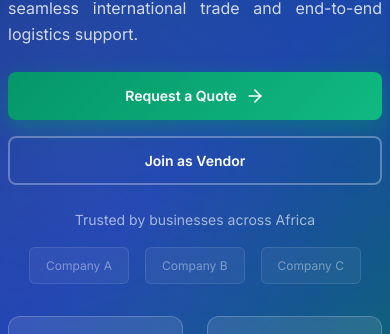
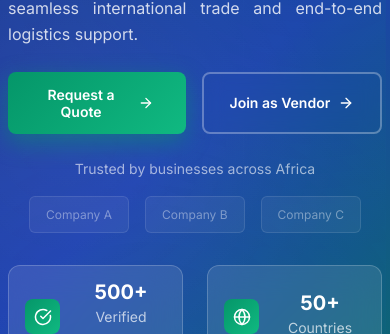
Before and after one commit to nehcracker/Globe-Sourcing-Procurement, a React (Create React App) app: page / in a window 390 px wide. Shown: the part 316-650 px from the top of the page. Built offline with nearby package versions, Linux system fonts and the light colour scheme; no server answers.

Commit message:
Hero section Home page

```diff
--- a/src/components/Hero/Hero.jsx
+++ b/src/components/Hero/Hero.jsx
@@ -8,15 +8,27 @@ import styles from './Hero.module.css';
 
 const Hero = () => {
   const [isLoaded, setIsLoaded] = useState(false);
+  const [isMobile, setIsMobile] = useState(false);
   const { ref: heroRef } = useScrollAnimation({ threshold: 0.2 });
 
   useEffect(() => {
+    // Check if device is mobile
+    const checkMobile = () => {
+      setIsMobile(window.innerWidth <= 768);
+    };
+
+    checkMobile();
+    window.addEventListener('resize', checkMobile);
+
     // Trigger entrance animation after component mounts
     const timer = setTimeout(() => {
       setIsLoaded(true);
     }, 100);
 
-    return () => clearTimeout(timer);
+    return () => {
+      clearTimeout(timer);
+      window.removeEventListener('resize', checkMobile);
+    };
   }, []);
 
   const handleCtaClick = (targetId) => {
@@ -24,10 +36,10 @@ const Hero = () => {
   };
 
   const stats = [
-    { number: '500+', label: 'Verified Suppliers', icon: <CheckCircle size={20} /> },
-    { number: '50+', label: 'Countries', icon: <Globe size={20} /> },
-    { number: '1000+', label: 'Products Sourced', icon: <Package size={20} /> },
-    { number: '99%', label: 'On-Time Delivery', icon: <Truck size={20} /> }
+    { number: '500+', label: 'Verified Suppliers', icon: <CheckCircle size={isMobile ? 18 : 20} /> },
+    { number: '50+', label: 'Countries', icon: <Globe size={isMobile ? 18 : 20} /> },
+    { number: '1000+', label: 'Products Sourced', icon: <Package size={isMobile ? 18 : 20} /> },
+    { number: '99%', label: 'On-Time Delivery', icon: <Truck size={isMobile ? 18 : 20} /> }
   ];
 
   return (
@@ -46,7 +58,7 @@ const Hero = () => {
           <div className={styles.mainContent}>
             {/* Badge */}
             <div className={`${styles.badge} ${isLoaded ? styles.fadeInUp : ''}`}>
-              <Globe size={16} />
+              <Globe size={14} />
               <span>Trusted Global Procurement Partner</span>
             </div>
 
@@ -54,7 +66,7 @@ const Hero = () => {
             <h1 className={`${styles.headline} ${isLoaded ? styles.fadeInUp : ''}`}>
               <span className={styles.gradientText}>Global Procurement</span>
               <br />
-              <span>and Sourcing Services</span>
+              <span className={styles.regularText}>and Sourcing Services</span>
             </h1>
 
             {/* Subtitle */}
@@ -68,16 +80,20 @@ const Hero = () => {
               <button
                 className={`${styles.primaryCta} ${styles.pulseAnimation}`}
                 onClick={() => handleCtaClick('#buyer-form')}
+                aria-label="Request a procurement quote"
               >
                 <span>Request a Quote</span>
-                <ArrowRight size={20} />
+                <ArrowRight size={18} />
+                <div className={styles.buttonRipple}></div>
               </button>
 
               <button
                 className={styles.secondaryCta}
                 onClick={() => handleCtaClick('#vendor-form')}
+                aria-label="Join as a vendor partner"
               >
                 <span>Join as Vendor</span>
+                <ArrowRight size={16} className={styles.secondaryArrow} />
               </button>
             </div>
 
@@ -85,10 +101,15 @@ const Hero = () => {
             <div className={`${styles.trustIndicators} ${isLoaded ? styles.fadeInUp : ''}`}>
               <span className={styles.trustText}>Trusted by businesses across Africa</span>
               <div className={styles.trustLogos}>
-                {/* Placeholder for company logos */}
-                <div className={styles.trustLogo}>Company A</div>
-                <div className={styles.trustLogo}>Company B</div>
-                <div className={styles.trustLogo}>Company C</div>
+                <div className={styles.trustLogo}>
+                  <span>Company A</span>
+                </div>
+                <div className={styles.trustLogo}>
+                  <span>Company B</span>
+                </div>
+                <div className={styles.trustLogo}>
+                  <span>Company C</span>
+                </div>
               </div>
             </div>
           </div>
@@ -113,7 +134,8 @@ const Hero = () => {
               ))}
             </div>
 
-            {/* Floating Elements */}
+            {/* Floating Elements - Hidden on mobile for performance */}
+            {!isMobile && (
               <div className={styles.floatingElements}>
                 <div className={`${styles.floatingElement} ${styles.float1}`}>
                   <Globe size={24} />
@@ -125,6 +147,7 @@ const Hero = () => {
                   <Truck size={22} />
                 </div>
               </div>
+            )}
           </div>
         </div>
 
--- a/src/components/Hero/Hero.module.css
+++ b/src/components/Hero/Hero.module.css
@@ -112,7 +112,8 @@
 .ctaButtons {
   display: flex;
   gap: 1rem;
-  flex-wrap: wrap;
+  flex-wrap: nowrap;
+  flex-direction: row;
   opacity: 0;
   transform: translateY(30px);
   transition: all 0.8s ease 0.6s;
@@ -123,6 +124,7 @@
   align-items: center;
   gap: 0.5rem;
   padding: 1rem 2rem;
+  padding: 0 clamp(1rem, 4vw, 2rem); /* Dynamic padding */
   background: linear-gradient(135deg, var(--color-accent-green), var(--color-accent-green-light));
   color: white;
   border: none;
@@ -447,6 +449,7 @@
   .subtitle {
     font-size: var(--font-size-base);
     max-width: none;
+    text-align: justify;
   }
 
   .ctaButtons {
@@ -482,7 +485,7 @@
   }
 
   .ctaButtons {
-    flex-direction: column;
+    flex-direction: row;
     width: 100%;
   }
 
--- a/src/utils/constants.js
+++ b/src/utils/constants.js
@@ -432,7 +432,7 @@ export const ABOUT_PAGE_CONTENT = {
 
 // SEO Configuration
 export const SEO_CONFIG = {
-  defaultTitle: 'Global Procurement & Sourcing Solutions',
+  defaultTitle: 'Global Procurement & Product Sourcing Solutions',
   siteName: 'Globe Sourcing Procurement',
   siteUrl: process.env.REACT_APP_SITE_URL || 'https://globesourceprocurement.com',
   defaultDescription: 'Connect with verified global suppliers for bulk product sourcing. Trusted procurement platform serving 2,500+ companies across 50+ countries with end-to-end logistics.',
```
Also changed, not shown: 1 other file (tests, documents, lock files or other folders). Lines whose indentation alone changed are shown as unchanged.
